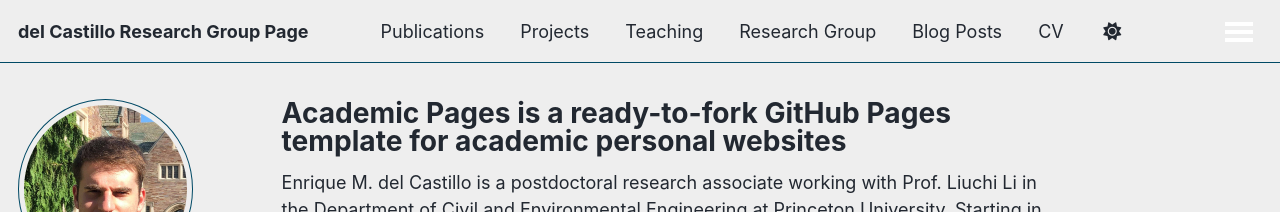
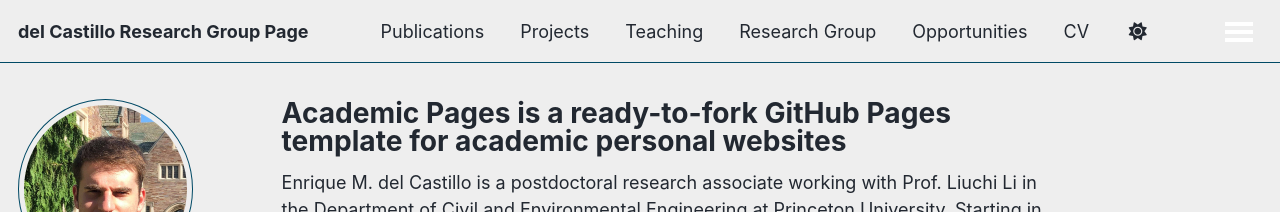
Before and after one commit to emdc19/emdcwebsite, a Jekyll site: the page built from _pages/about.md, in a window 1280 px wide. Shown: the top 212 px of the page. Built offline with Jekyll 4.4.1, drawn with Linux system fonts in a browser that asks for light colours; some web fonts are replaced; a script that is not in the unit is left out.

Commit message:
Update navigation.yml

```diff
--- a/_data/navigation.yml
+++ b/_data/navigation.yml
@@ -20,7 +20,7 @@ main:
   - title: "Research Group"
     url: /portfolio/
 
-  - title: "Blog Posts"
+  - title: "Opportunities"
     url: /year-archive/
 
   - title: "CV"
```
